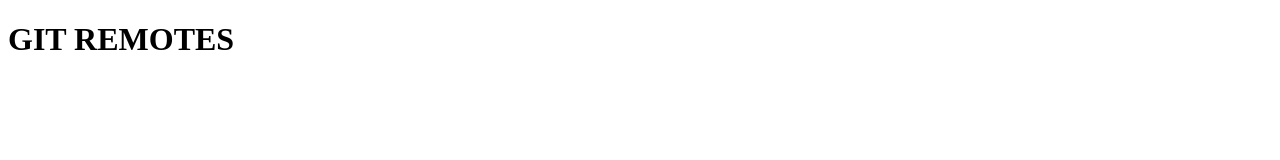
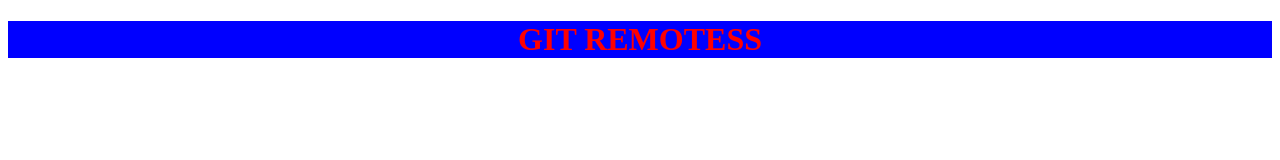
Before and after one commit to YvngLore/GIT-3, a plain HTML site: page index.html in a window 1280 px wide. Drawn offline with Linux system fonts and the light colour scheme.

Commit message:
add style.css

```diff
--- a/index.html
+++ b/index.html
@@ -5,8 +5,9 @@
     <meta http-equiv="X-UA-Compatible" content="IE=edge">
     <meta name="viewport" content="width=device-width, initial-scale=1.0">
     <title>Document</title>
+    <link rel="stylesheet" href="style.css">
 </head>
 <body>
-    <h1>GIT REMOTES</h1>
+    <h1>GIT REMOTESS</h1>
 </body>
 </html>
--- /dev/null
+++ b/style.css
@@ -0,0 +1,5 @@
+h1{
+    color: red;
+    text-align: center;
+    background-color: blue;
+}
```
